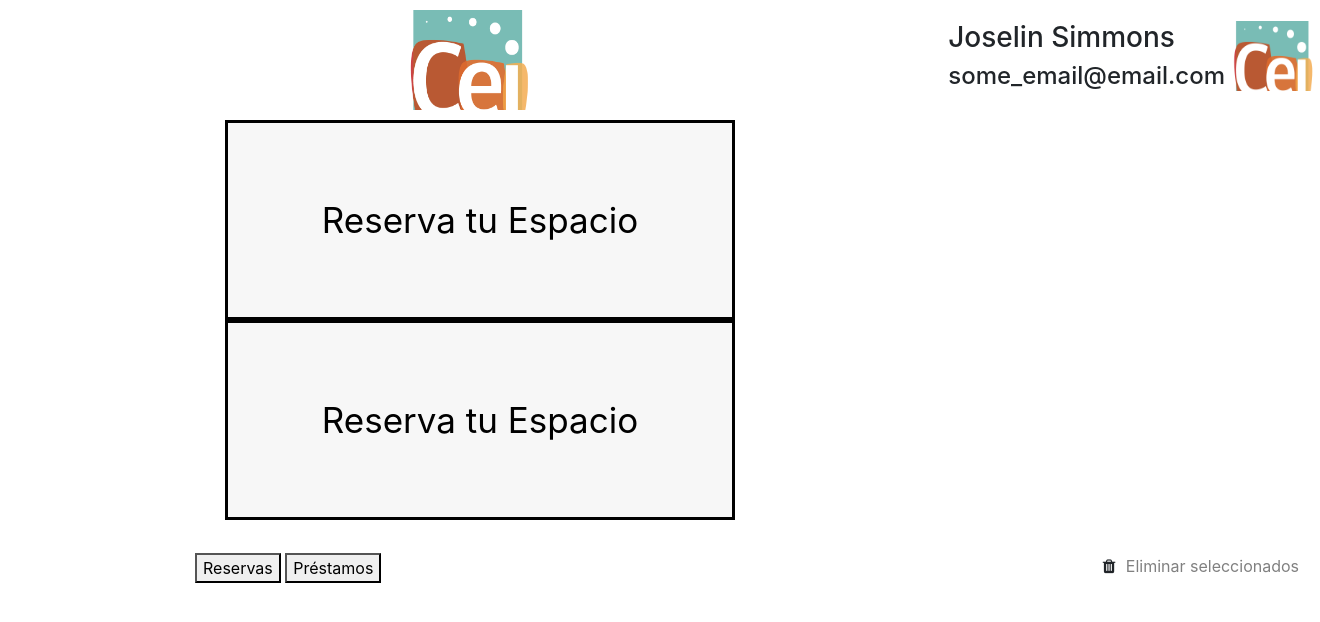
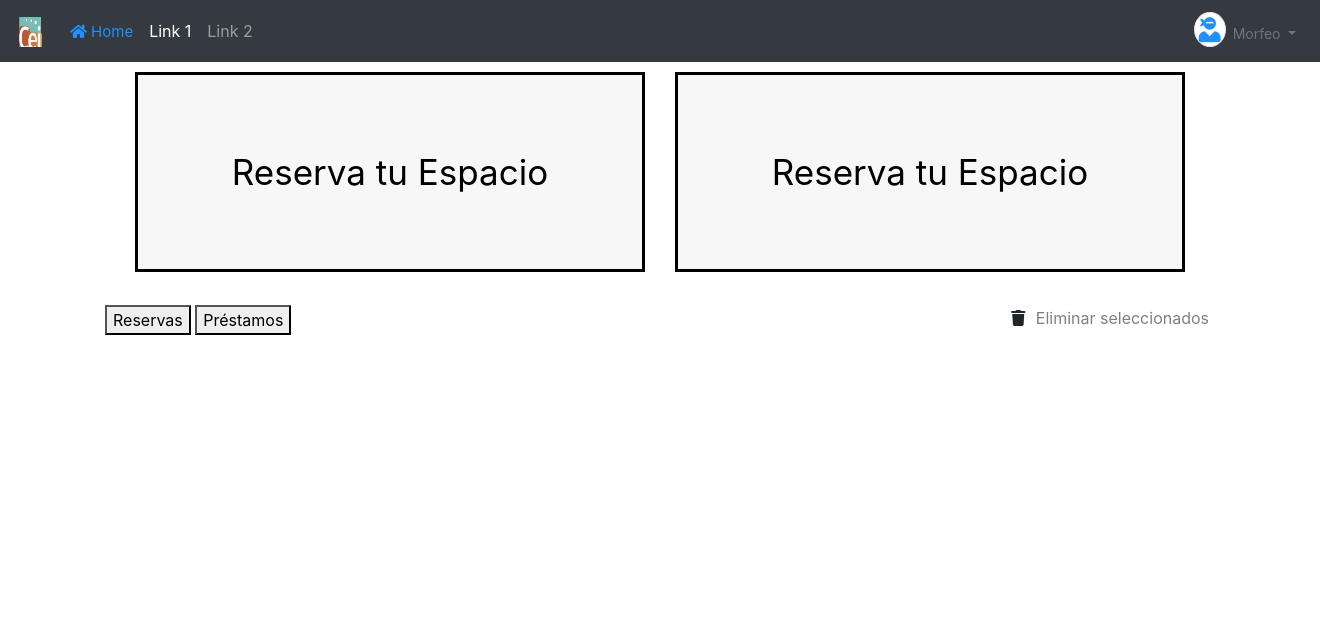
Before and after one commit to DCC-CC4401/2018-1-SQL-Injection, a Django app: page /userprofile/delete/ in a window 1320 px wide; the page is wider, and only the part inside the window is pictured. Shown: the top 622 px of that part. Run offline with Django 3.2, Linux system fonts and the light colour scheme; some libraries are stand-ins or nearby versions.

Commit message:
Change time zone and delete package requirement bootstrap3

```diff
--- a/cc4401_t3_g13/settings.py
+++ b/cc4401_t3_g13/settings.py
@@ -40,7 +40,6 @@ INSTALLED_APPS = [
     'inventario_cei.apps.InventarioCeiConfig',
     'administrator.apps.AdministratorConfig',
     'userprofile.apps.UserprofileConfig',
-    'bootstrap3'
     'bootstrap4'
 ]
 
@@ -111,7 +110,7 @@ AUTH_PASSWORD_VALIDATORS = [
 
 LANGUAGE_CODE = 'en-us'
 
-TIME_ZONE = 'UTC'
+TIME_ZONE = 'America/Santiago'
 
 USE_I18N = True
 
--- a/userprofile/templates/userprofile/index.html
+++ b/userprofile/templates/userprofile/index.html
@@ -20,23 +20,21 @@
             margin-bottom: 3%;
         }
     </style>
-    <link rel="stylesheet" href="https://stackpath.bootstrapcdn.com/bootstrap/4.1.1/css/bootstrap.min.css" integrity="sha384-WskhaSGFgHYWDcbwN70/dfYBj47jz9qbsMId/iRN3ewGhXQFZCSftd1LZCfmhktB" crossorigin="anonymous">
-    <link rel="stylesheet" href="https://cdnjs.cloudflare.com/ajax/libs/font-awesome/4.7.0/css/font-awesome.min.css">
 </head>
 <body>
-    {% extends "base.html" %}
+    {% extends "base2.html" %}
 
     {% block content %}
 
     <div class="col-md-12 btn-holder">
-        <div class="col-md-6">
+        <div class="col-md-6" style="float: left">
             <button type="button" class="btn-big" onclick="location.href='{% url 'administrator' %}'">Reserva tu Espacio</button>
         </div>
-        <div class="col-md-6">
+        <div class="col-md-6" style="float: right">
             <button type="button" class="btn-big" onclick="location.href='{% url 'administrator' %}'">Reserva tu Espacio</button>
         </div>
     </div>
-
+    <div style="clear: both; margin-bottom: 3%"></div>
 
     <div>
         <div style='float: left;'>
@@ -103,7 +101,7 @@
 
     <script src="https://code.jquery.com/jquery-3.3.1.slim.min.js" integrity="sha384-q8i/X+965DzO0rT7abK41JStQIAqVgRVzpbzo5smXKp4YfRvH+8abtTE1Pi6jizo" crossorigin="anonymous"></script>
     <script src="https://cdnjs.cloudflare.com/ajax/libs/popper.js/1.14.3/umd/popper.min.js" integrity="sha384-ZMP7rVo3mIykV+2+9J3UJ46jBk0WLaUAdn689aCwoqbBJiSnjAK/l8WvCWPIPm49" crossorigin="anonymous"></script>
-    <script src="https://stackpath.bootstrapcdn.com/bootstrap/4.1.1/js/bootstrap.min.js" integrity="sha384-smHYKdLADwkXOn1EmN1qk/HfnUcbVRZyYmZ4qpPea6sjB/pTJ0euyQp0Mk8ck+5T" crossorigin="anonymous"></script>
+
 
 
 {% endblock %}
```
